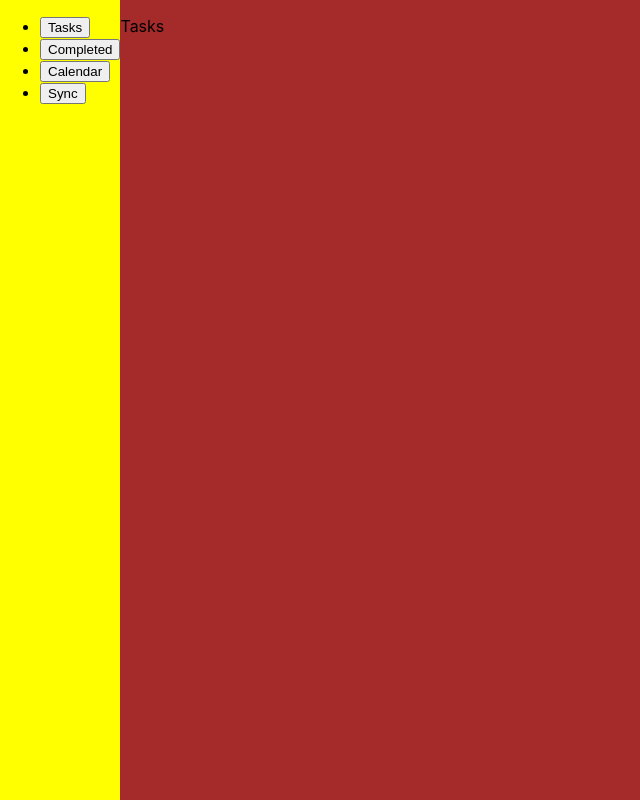
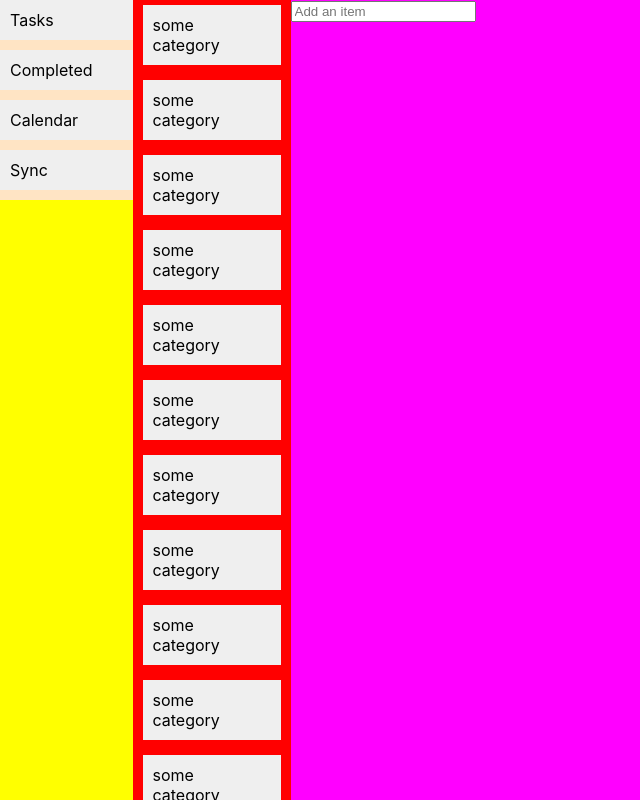
Before and after one commit to kelvin-14/Avocado_PC, a React (Create React App) app in the folder avocadoui/: page / in a window 1280 px wide. Shown: the whole page, without its empty margins (0-640 px from the left). Built offline with nearby package versions, Linux system fonts and the light colour scheme.

Commit message:
category bar an list area set up

```diff
--- a/avocadoui/src/components/MainView.tsx
+++ b/avocadoui/src/components/MainView.tsx
@@ -1,12 +1,13 @@
-import React from 'react';
 import '../css/MainView.css'
+import Tasks from './tasks/Tasks';
 
 function MainView(props: any) {
+
 
     let pageToShow = <p>Error</p>;
     switch (props.menuIndex) {
         case 0:
-            pageToShow = <p>Tasks</p>
+            pageToShow = <Tasks/>
             break;
 
         case 1:
--- /dev/null
+++ b/avocadoui/src/components/tasks/CategoryTab.tsx
@@ -0,0 +1,14 @@
+import React from 'react';
+import '../../css/CategoryTab.css'
+
+function CategoryTab(props: any) {
+  return (
+    <div className="CategoryTab">
+        <button>
+            {props.categoryName}
+        </button>
+    </div>
+  );
+}
+
+export default CategoryTab;
--- /dev/null
+++ b/avocadoui/src/components/tasks/FilterBar.tsx
@@ -0,0 +1,37 @@
+import React from 'react';
+import CategoryTab from './CategoryTab';
+import '../../css/shared.css'
+import '../../css/FilterBar.css'
+
+function FilterBar(props: any) {
+  return (
+    <div className="FilterBar">
+        <ul className = "filterTopBarList">
+            <CategoryTab categoryName = "some category"/>
+            <CategoryTab categoryName = "some category"/>
+            <CategoryTab categoryName = "some category"/>
+            <CategoryTab categoryName = "some category"/>
+            <CategoryTab categoryName = "some category"/>
+            <CategoryTab categoryName = "some category"/>
+            <CategoryTab categoryName = "some category"/>
+            <CategoryTab categoryName = "some category"/>
+            <CategoryTab categoryName = "some category"/>
+            <CategoryTab categoryName = "some category"/>
+            <CategoryTab categoryName = "some category"/>
+            <CategoryTab categoryName = "some category"/>
+            <CategoryTab categoryName = "some category"/>
+            <CategoryTab categoryName = "some category"/>
+            <CategoryTab categoryName = "some category"/>
+            <CategoryTab categoryName = "some category"/>
+            <CategoryTab categoryName = "some category"/>
+            <CategoryTab categoryName = "some category"/>
+            <CategoryTab categoryName = "some category"/>
+            <CategoryTab categoryName = "some category"/>
+            <CategoryTab categoryName = "some category"/>
+            <CategoryTab categoryName = "some category"/>
+        </ul>
+    </div>
+  );
+}
+
+export default FilterBar;
--- /dev/null
+++ b/avocadoui/src/components/tasks/ListView.tsx
@@ -0,0 +1,11 @@
+import '../../css/ListView.css'
+
+function ListView(props: any) {
+  return (
+    <div className="ListView">
+        <input placeholder='Add an item'/>
+    </div>
+  );
+}
+
+export default ListView;
--- /dev/null
+++ b/avocadoui/src/components/tasks/Tasks.tsx
@@ -0,0 +1,15 @@
+import '../../css/Tasks.css'
+import FilterBar from './FilterBar';
+import ListView from './ListView';
+
+function Tasks() {
+
+  return (
+    <div className="Tasks">
+        <FilterBar catgoryName = "some category"/>
+        <ListView/>
+    </div>
+  );
+}
+
+export default Tasks;
--- a/avocadoui/src/css/App.css
+++ b/avocadoui/src/css/App.css
@@ -4,4 +4,5 @@
     height: 100vh;
     margin: 0px;
     padding: 0px;
+    overflow: hidden;
 }
--- /dev/null
+++ b/avocadoui/src/css/CategoryTab.css
@@ -0,0 +1,7 @@
+.CategoryTab {
+    background: red;
+    width: fit-content;
+    padding-left: 10px;
+    padding-right: 10px;
+    padding-top: 5px
+}
--- /dev/null
+++ b/avocadoui/src/css/FilterBar.css
@@ -0,0 +1,12 @@
+.FilterBar {
+    height: 100vh;
+    width: fit-content;
+    background-color: blue;
+    overflow-y:scroll;
+}
+
+.filterTopBarList {
+    display: flex;
+    flex-direction: column;
+    width: fit-content;
+}
--- /dev/null
+++ b/avocadoui/src/css/ListView.css
@@ -0,0 +1,5 @@
+.ListView {
+    background-color: magenta;
+    width: 100%;
+    height: 100vh;
+}
--- a/avocadoui/src/css/Menu.css
+++ b/avocadoui/src/css/Menu.css
@@ -5,3 +5,18 @@
     margin: 0px;
     padding: 0px;
 }
+
+ul {
+    background-color: bisque;
+    padding: 0;
+}
+
+button {
+    width: 100%;
+    padding-left: 10px;
+    padding-right: 40px;
+    padding-top: 10px;
+    padding-bottom: 10px;
+    text-align: start;
+    margin-bottom: 10px;
+}
--- /dev/null
+++ b/avocadoui/src/css/Tasks.css
@@ -0,0 +1,11 @@
+.Tasks {
+    display: flex;
+    flex-direction: row;
+    background-color: green;
+    margin: 0;
+    padding: 0;
+    height: 100vh;
+}
+p {
+    margin-top: 0;
+}
--- /dev/null
+++ b/avocadoui/src/css/shared.css
@@ -0,0 +1,23 @@
+p {
+    margin-top: 0;
+ }
+
+ul {
+    margin-top: 0;
+    list-style: none;
+}
+
+li {
+    margin-top: 0;
+}
+
+h1 h2 h3 h4 h5 {
+    margin-top: 0;
+}
+
+button {
+    border: none;
+	font: inherit;
+	cursor: pointer;
+	outline: inherit;
+}
```
Also changed, not shown: 1 other file (tests, documents, lock files or other folders).
